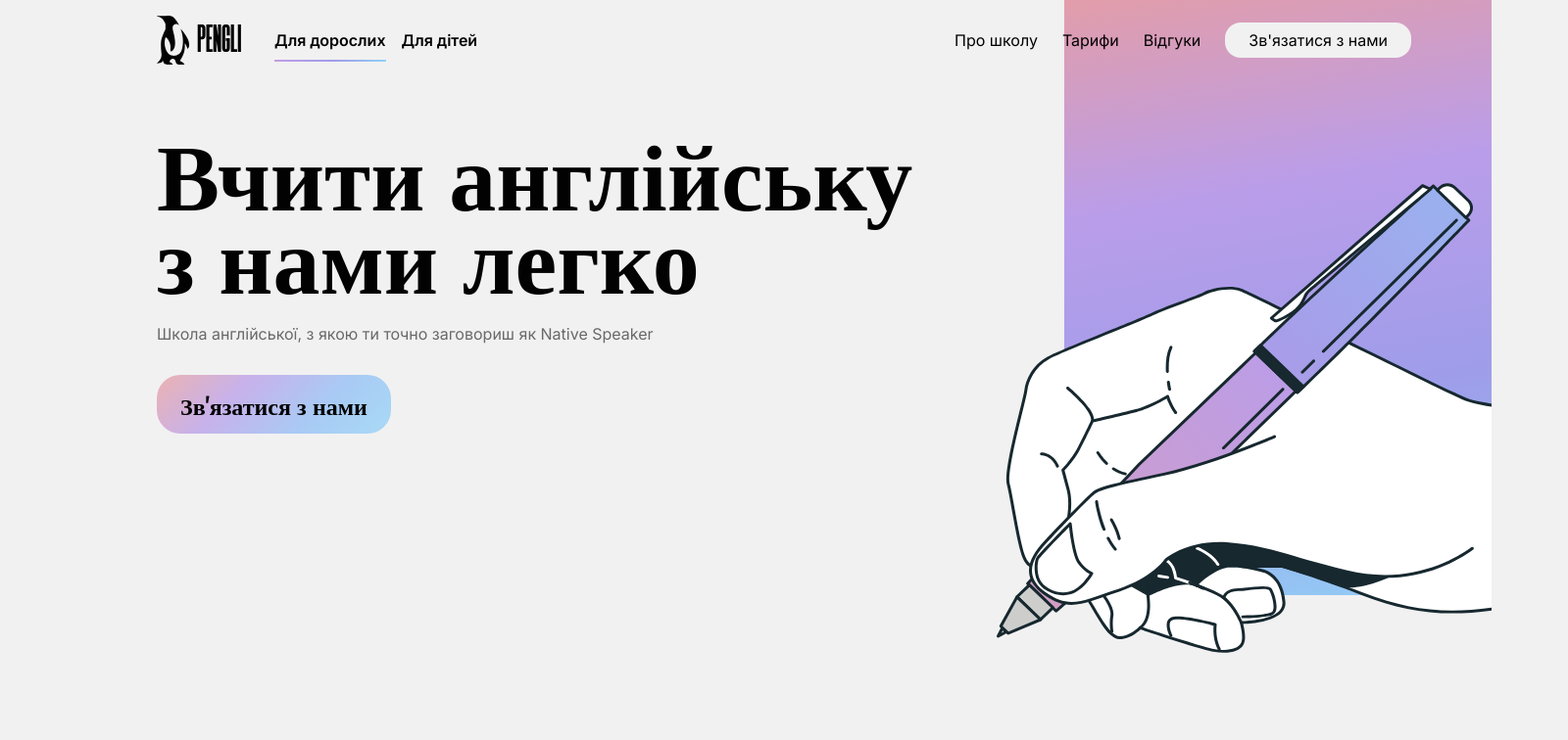
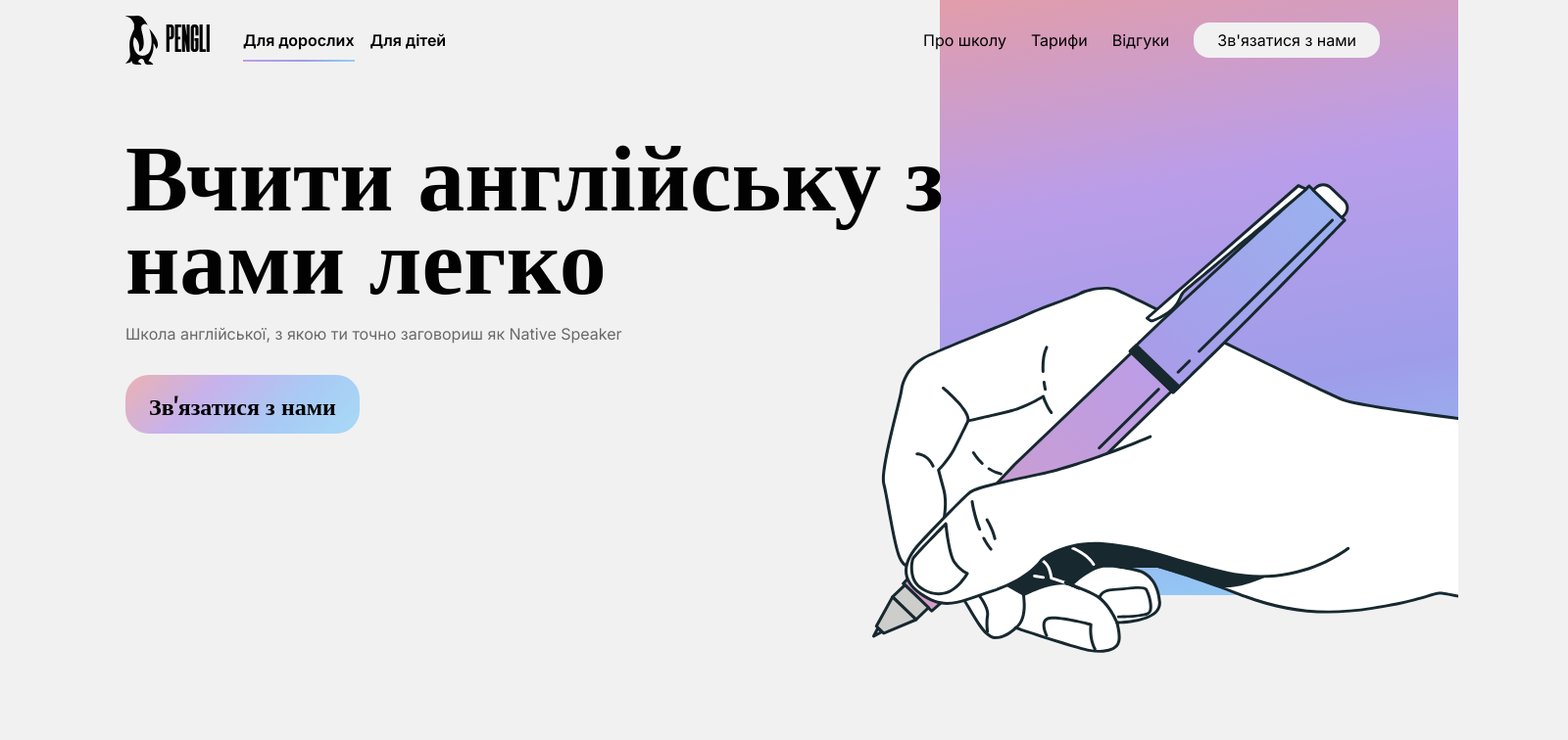
Before and after one commit to mirajane2207/english-school, a React (Create React App) app: page / in a window 1536 px wide. Shown: the top 756 px of the page at 98% size, 1600 px wide, since content can reach past the window. Built offline with nearby package versions, Linux system fonts and the light colour scheme.

Commit message:
Update adaptive

```diff
--- a/src/components/About/About.module.css
+++ b/src/components/About/About.module.css
@@ -98,10 +98,6 @@
         letter-spacing: -1.56px;
     }
 
-    .about__text {
-        font-size: 12px;
-    }
-
     .about__adult_img {
         grid-row: 1/5;
         width: 275px;
--- a/src/components/AdvantagesItem/AdvantagesItem.module.css
+++ b/src/components/AdvantagesItem/AdvantagesItem.module.css
@@ -52,6 +52,7 @@
 
     .advantage__desc {
         width: auto;
+        font-size: 16px;
     }
 
     .advantage__container:hover::before {
--- a/src/components/ForChildrenItem/ForChildrenItem.module.css
+++ b/src/components/ForChildrenItem/ForChildrenItem.module.css
@@ -1,7 +1,5 @@
 .item__container {
-    width: 445px;
     padding: 24px;
-
     display: flex;
     flex-direction: column;
     gap: 24px;
--- a/src/components/Header/Header.module.css
+++ b/src/components/Header/Header.module.css
@@ -51,21 +51,26 @@
 @media(min-width: 1440px) {
     .header__container {
         width: 1280px;
+        position: relative;
+    }
+
+    .header__title {
+        max-width: 896px;
     }
 
     .header_img_adult {
         width: 835px;
         background-repeat: no-repeat;
-        position: relative;
-        right: -82px;
+        position: absolute;
+        right: -317px;
     }
 
     .header_img_children {
-        width: 1140px;
+        width: 635px;
         height: 750px;
         background-repeat: no-repeat;
-        position: relative;
-        right: -177px;
+        position: absolute;
+        right: -176px;
     }
 }
 
@@ -75,6 +80,7 @@
     .header__container {
         height: auto;
         margin-bottom: 160px;
+        position: relative;
     }
 
     .header__content {
--- a/src/index.css
+++ b/src/index.css
@@ -104,7 +104,6 @@ button:hover {
   .wrapper {
     max-width: 1280px;
     margin: 0 auto;
-    padding: 0 160px;
   }
 }
 
```
